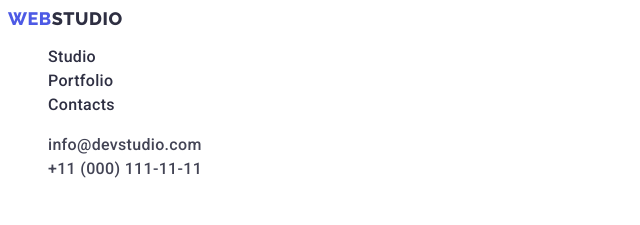
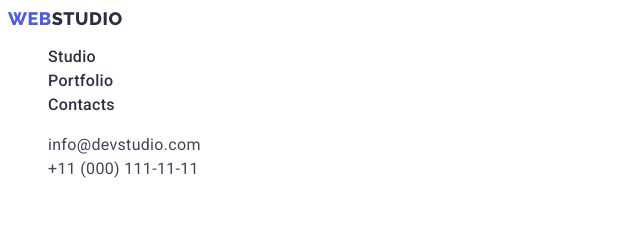
Before and after one commit to il0naa/goit-markup-hw-02, a plain HTML site: page index.html in a window 1280 px wide. Shown: the top 225 px of the page, 0-640 px from the left. Drawn offline with Linux system fonts and the light colour scheme.

Commit message:
second commit
Changed the font-size to 400 for the adress and removed the font-style: normal.

```diff
--- a/css/styles.css
+++ b/css/styles.css
@@ -43,14 +43,12 @@ body {
     color: var(--dark);
 }
 
-.header-menu-link,
-.header-contact-link {
+.header-menu-link {
     color: var(--dark);
     font-size: 16px;
     font-weight: 500;
     line-height: 1.5;
     letter-spacing: 0.02em;
-    font-style: normal;
 }
 
 .header-menu-link:hover,
@@ -63,7 +61,11 @@ body {
 }
 
 .header-contact-link {
-    color: var(--text)
+    color: var(--text);
+    font-size: 16px;
+    font-weight: 400;
+    line-height: 1.5;
+    letter-spacing: 0.02em;
 }
 
 .header-contact-link:hover,
```
